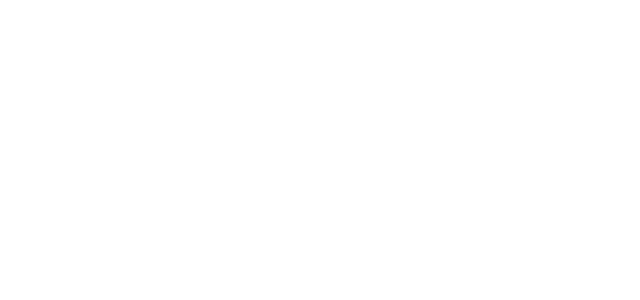
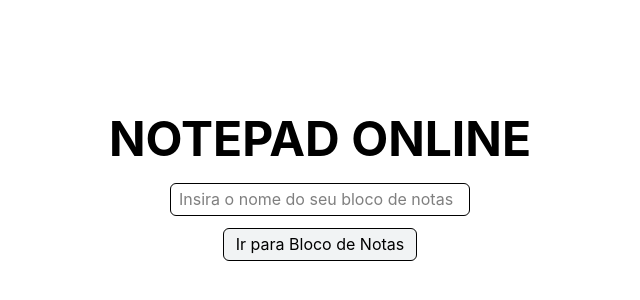
Before and after one commit to LucasDeComi/Projeto-Notepad, a React (Vite) app: page / in a window 1280 px wide. Shown: the part 212-512 px from the top of the page, without its empty margins (320-960 px from the left). Built offline with nearby package versions, Linux system fonts and the light colour scheme.

Commit message:
Estruturando e estilizando a página principal

```diff
--- a/src/pages/Home.jsx
+++ b/src/pages/Home.jsx
@@ -1,7 +1,25 @@
+import { useNavigate } from "react-router-dom";
+
 export default function Home() {
+  const navigate = useNavigate();
+
+  function sendCode(event) {
+    event.preventDefault();
+    navigate("/notepad");
+  }
   return (
-    <>
-
-    </>
+    <div className="w-screen h-screen flex flex-col gap-5 p-2.5 justify-center items-center">
+      <h1 className="text-3xl md:text-5xl text-center font-bold">NOTEPAD ONLINE</h1>
+      <form onSubmit={sendCode} className="flex flex-col items-center gap-3">
+        <input name="code" placeholder="Insira o nome do seu bloco de notas"
+          className="min-w-75 max-w-100 w-fit px-2 py-1 border border-black outline-none rounded-md text-sm md:text-[16px]"
+        />
+        <button type="submit"
+        className="bg-[#F1F3F4] px-3 py-1 border border-black rounded-md text-sm md:text-[16px]
+        hover:bg-[#E1E3E4] active:bg-[#F1F3F4] transition-colors duration-300">
+          Ir para Bloco de Notas
+        </button>
+      </form>
+    </div>
   )
 }
```
